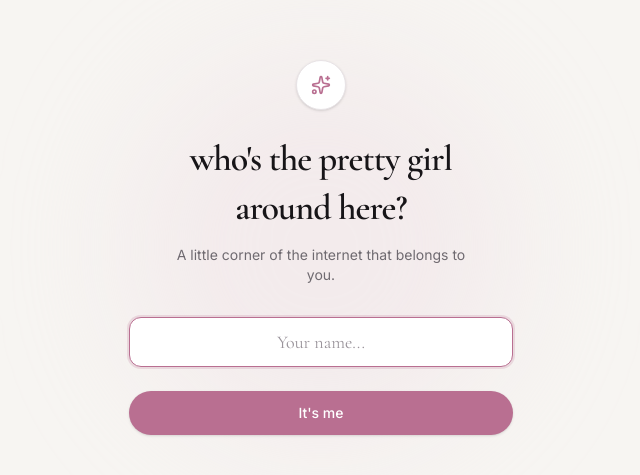
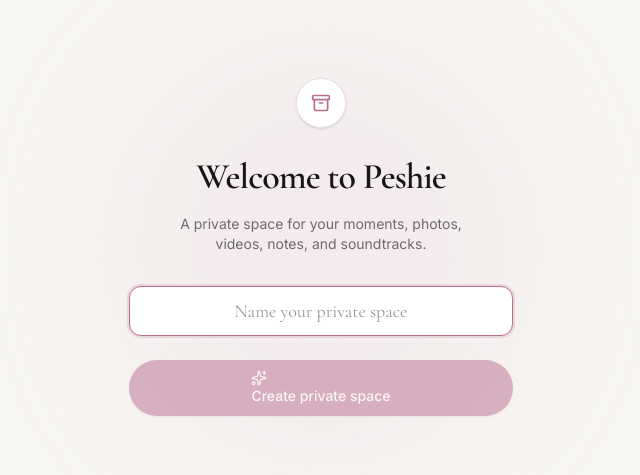
Before and after one commit to davidbritonooko-lang/memories-here, a Next.js app: page / in a window 1280 px wide. Shown: the part 153-628 px from the top of the page, without its empty margins (319-959 px from the left). Built offline with nearby package versions, Linux system fonts and the light colour scheme; no server answers.

Commit message:
refactor: neutralize onboarding and isolate offline media by world

```diff
--- a/package.json
+++ b/package.json
@@ -1,5 +1,5 @@
 {
-  "name": "anti-peshie-world",
+  "name": "peshie-app",
   "version": "0.1.0",
   "private": true,
   "scripts": {
--- a/src/features/identity/PlayfulIdentityGate.tsx
+++ b/src/features/identity/PlayfulIdentityGate.tsx
@@ -1,11 +1,11 @@
 'use client';
 
-import React, { useEffect, useRef, useState } from 'react';
-import { motion, AnimatePresence } from 'framer-motion';
-import { Sparkles, Heart } from 'lucide-react';
+import React, { useState } from 'react';
+import { Archive, Sparkles } from 'lucide-react';
 import { useWorldIdentity } from './WorldIdentityProvider';
 import { Button } from '@/components/ui/button';
 import { Input } from '@/components/ui/input';
+import { APP_NAME } from '@/types/constants';
 
 export interface PlayfulIdentityGateProps {
   children: React.ReactNode;
@@ -14,16 +14,8 @@ export interface PlayfulIdentityGateProps {
 export function PlayfulIdentityGate({ children }: PlayfulIdentityGateProps) {
   const { isIdentified, isLoading, identityError, identifyWorld } = useWorldIdentity();
   const [name, setName] = useState('');
-  const [step, setStep] = useState<'prompt' | 'remembering'>('prompt');
+  const [isCreating, setIsCreating] = useState(false);
   const [error, setError] = useState<string | null>(null);
-  const submitTimer = useRef<ReturnType<typeof setTimeout> | null>(null);
-
-  useEffect(
-    () => () => {
-      if (submitTimer.current) clearTimeout(submitTimer.current);
-    },
-    []
-  );
 
   if (isLoading) {
     return (
@@ -50,111 +42,77 @@ export function PlayfulIdentityGate({ children }: PlayfulIdentityGateProps) {
     );
   }
 
-  const handleSubmit = (e?: React.FormEvent | React.MouseEvent) => {
-    if (e) e.preventDefault();
+  const handleSubmit = async (event: React.FormEvent) => {
+    event.preventDefault();
     const trimmed = name.trim();
     if (!trimmed) {
-      setError('Tell me what you like to be called.');
+      setError('Enter a name for your private space.');
       return;
     }
 
     setError(null);
-    setStep('remembering');
-
-    // Display "I'll remember you forever." for an emotional beat before entering
-    const delay = process.env.NODE_ENV === 'test' ? 1200 : 1800;
-    submitTimer.current = setTimeout(() => {
-      void identifyWorld(trimmed).catch((cause: unknown) => {
-        setStep('prompt');
+    setIsCreating(true);
+    try {
+      await identifyWorld(trimmed);
+    } catch (cause) {
       setError(
         cause instanceof Error
           ? cause.message
-            : 'Could not create your private world. Please try again.'
+          : 'Your private space could not be created. Please try again.'
       );
-      });
-    }, delay);
+    } finally {
+      setIsCreating(false);
+    }
   };
 
   return (
     <div className="fixed inset-0 z-50 flex items-center justify-center p-6 bg-[#F7F5F2] dark:bg-[#0C0B0F] transition-colors duration-500">
-      {/* Ambient background glow */}
       <div className="absolute w-72 h-72 sm:w-96 sm:h-96 rounded-full bg-[#EEDCE4]/40 dark:bg-[#3A2934]/30 blur-3xl pointer-events-none" />
 
       <div className="relative w-full max-w-sm flex flex-col items-center text-center z-10">
-        <AnimatePresence mode="wait">
-          {step === 'prompt' ? (
-            <motion.div
-              key="prompt"
-              initial={{ opacity: 0, y: 15 }}
-              animate={{ opacity: 1, y: 0 }}
-              exit={{ opacity: 0, y: -15 }}
-              transition={{ duration: 0.4 }}
-              className="w-full flex flex-col items-center"
-            >
-              {/* Subtle poetic icon */}
         <div className="mb-6 inline-flex p-3.5 rounded-full bg-[#FFFFFF] dark:bg-[#151319] border border-[#E8E3E6] dark:border-[#29252C] shadow-sm text-[#B96F91] dark:text-[#D59AB6]">
-                <Sparkles className="w-5 h-5" />
+          <Archive className="w-5 h-5" />
         </div>
 
-              {/* Specification exact phrase: "who's the pretty girl around here?" */}
         <h1 className="font-editorial text-3xl sm:text-4xl font-semibold text-[#171518] dark:text-[#F5F1F4] tracking-tight leading-snug">
-                who&apos;s the pretty girl
-                <br />
-                around here?
+          Welcome to {APP_NAME}
         </h1>
 
         <p className="mt-3 text-xs sm:text-sm text-[#6F6A70] dark:text-[#AAA3AC] max-w-xs font-ui">
-                A little corner of the internet that belongs to you.
+          A private space for your moments, photos, videos, notes, and soundtracks.
         </p>
 
         <form onSubmit={handleSubmit} className="w-full mt-8 flex flex-col gap-4">
           <Input
             autoFocus
             value={name}
-                  onChange={(e) => {
-                    setName(e.target.value);
+            onChange={(event) => {
+              setName(event.target.value);
               if (error) setError(null);
             }}
-                  placeholder="Your name..."
-                  aria-label="Your name"
+            placeholder="Name your private space"
+            aria-label="Private space name"
             error={error || undefined}
             className="text-center font-editorial text-lg"
+            disabled={isCreating}
           />
 
           <Button
             type="submit"
             size="md"
             className="w-full mt-2"
-                  disabled={step !== 'prompt'}
+            disabled={isCreating || !name.trim()}
           >
-                  It&apos;s me
+            {isCreating ? (
+              'Creating private space...'
+            ) : (
+              <>
+                <Sparkles className="w-4 h-4 mr-2" />
+                Create private space
+              </>
+            )}
           </Button>
         </form>
-            </motion.div>
-          ) : (
-            <motion.div
-              key="remembering"
-              initial={{ opacity: 0, scale: 0.95 }}
-              animate={{ opacity: 1, scale: 1 }}
-              exit={{ opacity: 0, scale: 1.05 }}
-              transition={{ duration: 0.5 }}
-              className="flex flex-col items-center"
-            >
-              <div className="mb-6 inline-flex p-3.5 rounded-full bg-[#EEDCE4]/60 dark:bg-[#3A2934]/60 text-[#B96F91] dark:text-[#D59AB6] animate-pulse">
-                <Heart className="w-6 h-6 fill-current" />
-              </div>
-
-              {/* Specification exact phrase: "I'll remember you forever." */}
-              <h2 className="font-editorial text-3xl sm:text-4xl font-semibold text-[#171518] dark:text-[#F5F1F4] tracking-tight">
-                I&apos;ll remember you forever.
-              </h2>
-
-              <p className="mt-3 font-editorial italic text-lg text-[#B96F91] dark:text-[#D59AB6]">
-                Welcome home, {name.trim()}.
-              </p>
-            </motion.div>
-          )}
-        </AnimatePresence>
       </div>
     </div>
   );
--- a/src/features/identity/WorldIdentityProvider.tsx
+++ b/src/features/identity/WorldIdentityProvider.tsx
@@ -8,10 +8,12 @@ import React, {
   useCallback,
   useMemo,
 } from 'react';
+import { getOfflineEngine } from '@/engines/offline/engine';
 import {
   WorldIdentity,
   setStoredWorldIdentity,
   getStoredAccessIdentity,
+  getStoredWorldIdentity,
   setStoredAccessIdentity,
   clearStoredWorldIdentity,
   generateAccessIdentity,
@@ -34,6 +36,13 @@ const WorldIdentityContext = createContext<WorldIdentityContextType | undefined>
 
 interface IdentityResponse {
   identity: WorldIdentity;
+}
+
+function clearOfflineCacheIfWorldChanged(nextWorldId: string): void {
+  const previousWorldId = getStoredWorldIdentity()?.worldId;
+  if (previousWorldId && previousWorldId !== nextWorldId) {
+    void getOfflineEngine().clearCache();
+  }
 }
 
 async function readIdentityResponse(response: Response): Promise<WorldIdentity> {
@@ -69,6 +78,7 @@ export function WorldIdentityProvider({
 
       if (response.status === 401) return false;
       const restored = await readIdentityResponse(response);
+      clearOfflineCacheIfWorldChanged(restored.worldId);
       setStoredAccessIdentity(cleanToken);
       setStoredWorldIdentity(restored);
       setIdentity(restored);
@@ -101,6 +111,7 @@ export function WorldIdentityProvider({
         if (response.ok) {
           const restored = await readIdentityResponse(response);
           if (!cancelled) {
+            clearOfflineCacheIfWorldChanged(restored.worldId);
             setIdentity(restored);
             setStoredWorldIdentity(restored);
             setIdentityError(null);
@@ -113,6 +124,7 @@ export function WorldIdentityProvider({
 
         const storedToken = getStoredAccessIdentity();
         if (storedToken && (await restoreWorldWithToken(storedToken))) return;
+        await getOfflineEngine().clearCache();
         clearStoredWorldIdentity();
       } catch (error) {
         if (!cancelled) {
@@ -152,6 +164,7 @@ export function WorldIdentityProvider({
       });
       const newIdentity = await readIdentityResponse(response);
 
+      clearOfflineCacheIfWorldChanged(newIdentity.worldId);
       setStoredAccessIdentity(accessIdentity);
       setStoredWorldIdentity(newIdentity);
       setIdentity(newIdentity);
@@ -171,6 +184,7 @@ export function WorldIdentityProvider({
     if (!response.ok) {
       throw new Error('Your private-world session could not be closed.');
     }
+    await getOfflineEngine().clearCache();
     clearStoredWorldIdentity();
     setIdentity(null);
   }, []);
```
Also changed, not shown: 1 other file (tests, documents, lock files or other folders). Lines whose indentation alone changed are shown as unchanged.
